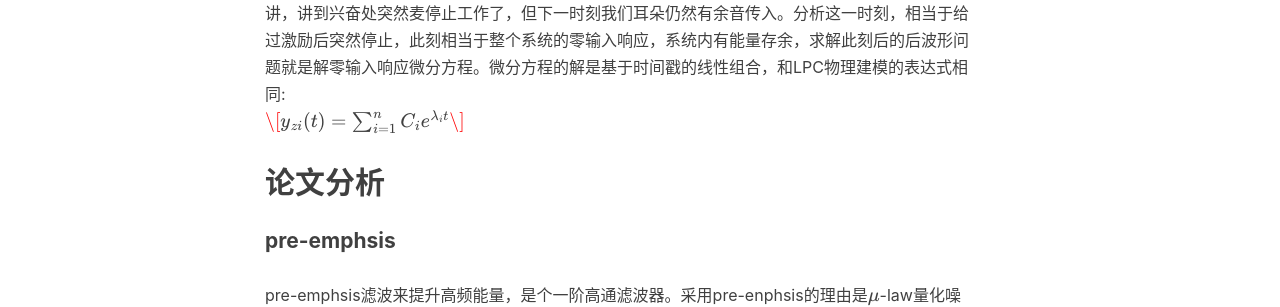
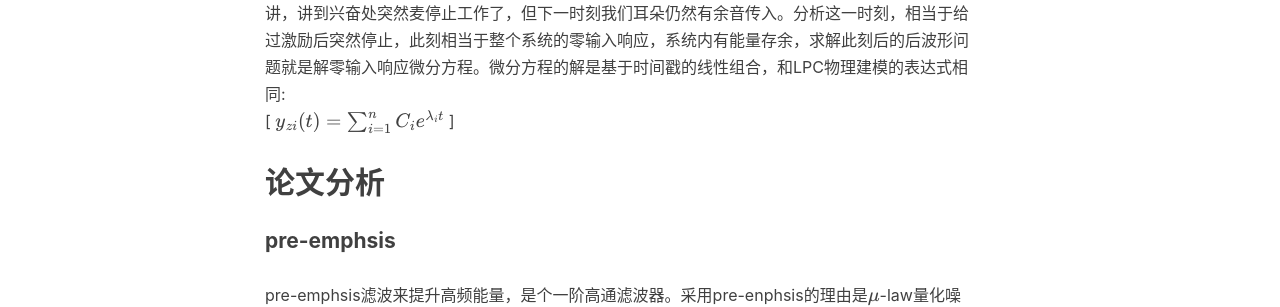
Before and after one commit to zhuxiaoxuhit/zhuxiaoxuhit.github.io, a Jekyll site: the page built from _posts/2020-01-14-LPCNet：物理建模加神经网络的声码器系统.md, in a window 1280 px wide. Shown: the part 1047-1354 px from the top of the page. Built offline with Jekyll 4.4.1, drawn with Linux system fonts in a browser that asks for light colours; nearby versions of some CDN libraries; formulas are drawn with MathJax 3; comment, search, counter and statistics services are not loaded.

Commit message:
[ADD] formula mid

```diff
--- a/_posts/2020-01-14-LPCNet：物理建模加神经网络的声码器系统.md
+++ b/_posts/2020-01-14-LPCNet：物理建模加神经网络的声码器系统.md
@@ -25,7 +25,7 @@ tags:
 - LPCNet是两者结合，用LPC做响应系统，用神经网络做声源激励模型（把残差信号当作激励源）（文中还提出了另一个好处就是补偿了u-law的量化噪声）。它计算量小，3GFLOPS，可能在智能机上架设，物理+神经网络保证了良好的预测。
 
 **理解**：神经网络构建激励信号系统很好理解，此处重点理解物理模型的构建。也就是没有激励信号的每一时刻，他们的输出呈现怎样的关系又是如何建模。想象此刻在空旷的舞台上一位大佬正兴奋的演讲，讲到兴奋处突然麦停止工作了，但下一时刻我们耳朵仍然有余音传入。分析这一时刻，相当于给过激励后突然停止，此刻相当于整个系统的零输入响应，系统内有能量存余，求解此刻后的后波形问题就是解零输入响应微分方程。微分方程的解是基于时间戳的线性组合，和LPC物理建模的表达式相同:
-$$\[y_{zi}(t)=\sum_{i=1}^{n}C_{i}e^{\lambda_{i}t}\]$$
+\[ $$y_{zi}(t)=\sum_{i=1}^{n}C_{i}e^{\lambda_{i}t}$$ \]
 
 
 ## 论文分析
```
